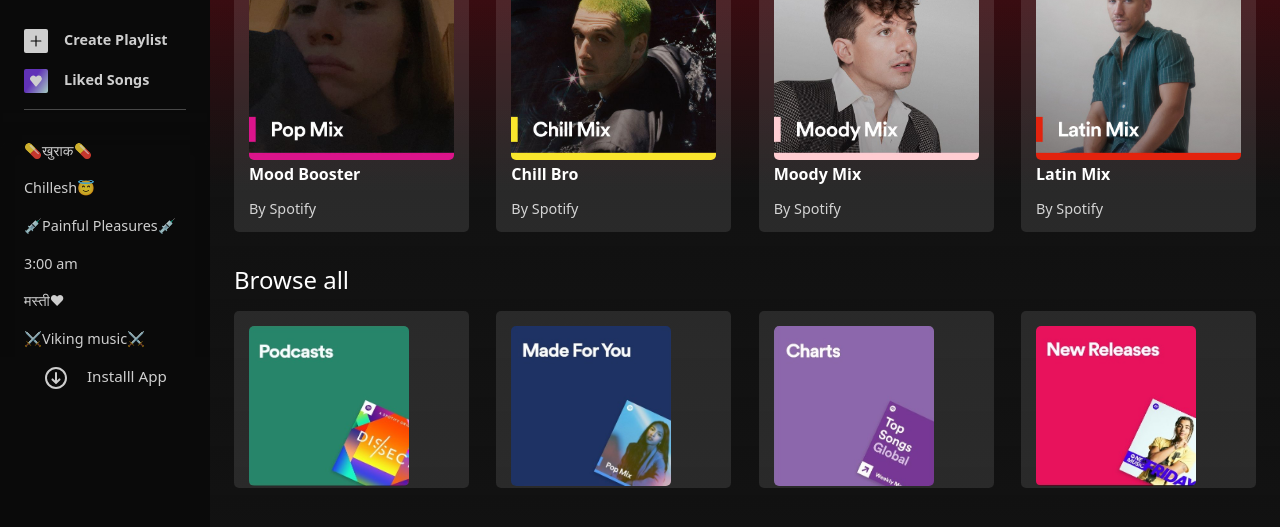
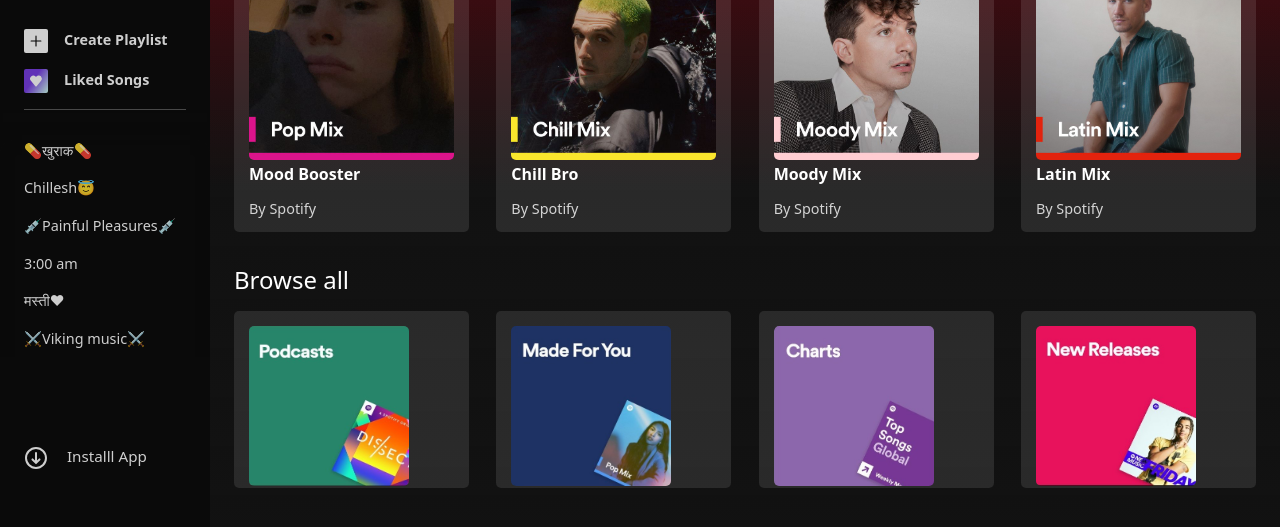
Before and after one commit to bleak14midwinter/spotify-clone, a plain HTML site: page search.html in a window 1280 px wide. Shown: the part 211-738 px from the top of the page. Drawn offline with nearby package versions, Linux system fonts and the light colour scheme.

Commit message:
Update search.css

```diff
--- a/search.css
+++ b/search.css
@@ -109,7 +109,8 @@
     font-weight: 500;
     opacity: 0.8;
     transition: opacity 0.3s;
-    margin-left: 20px;
+    margin-left: 0px;
+    margin-top: 80px;
   }
   #principal #latNav #installApp svg {
     margin-right: 15px;
```
